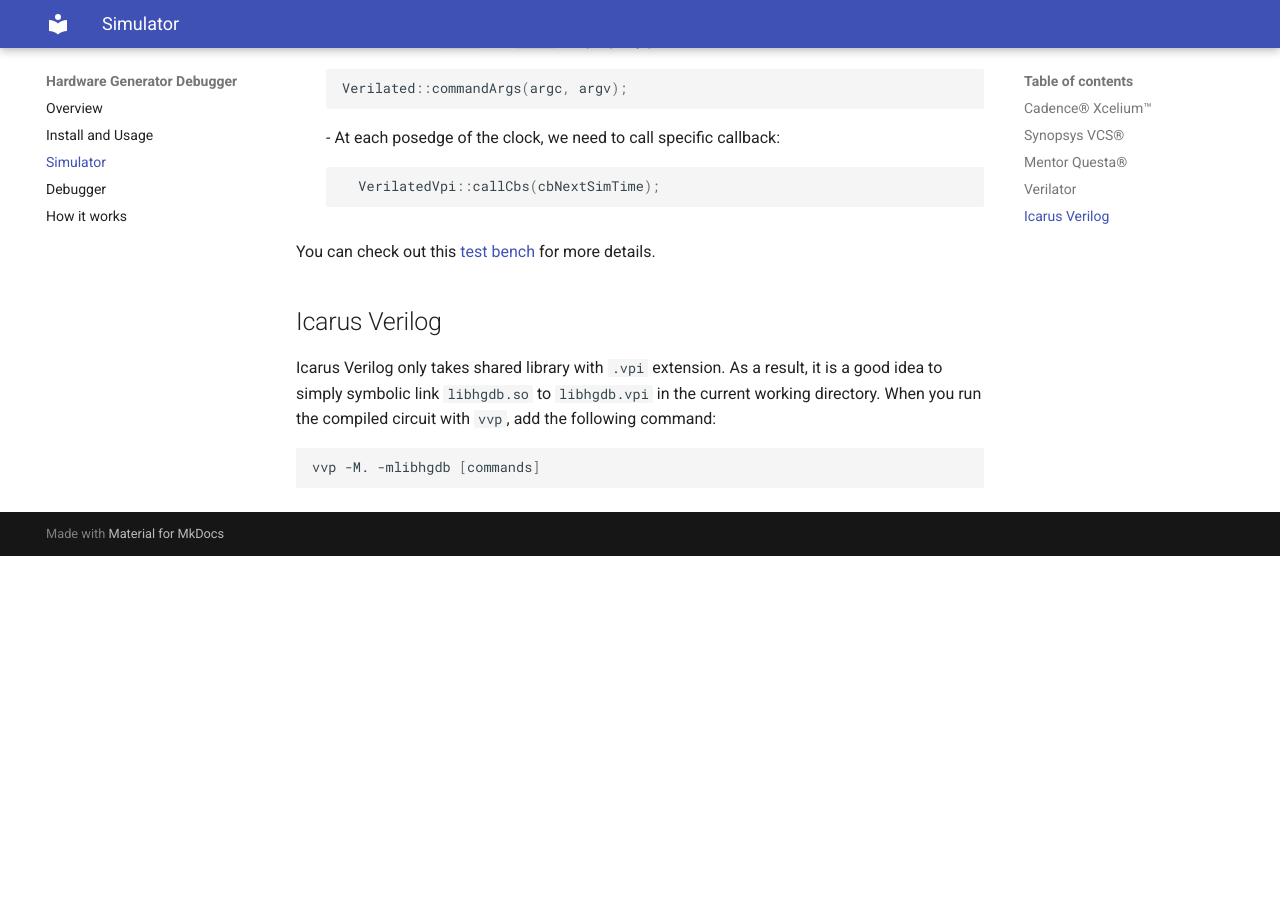
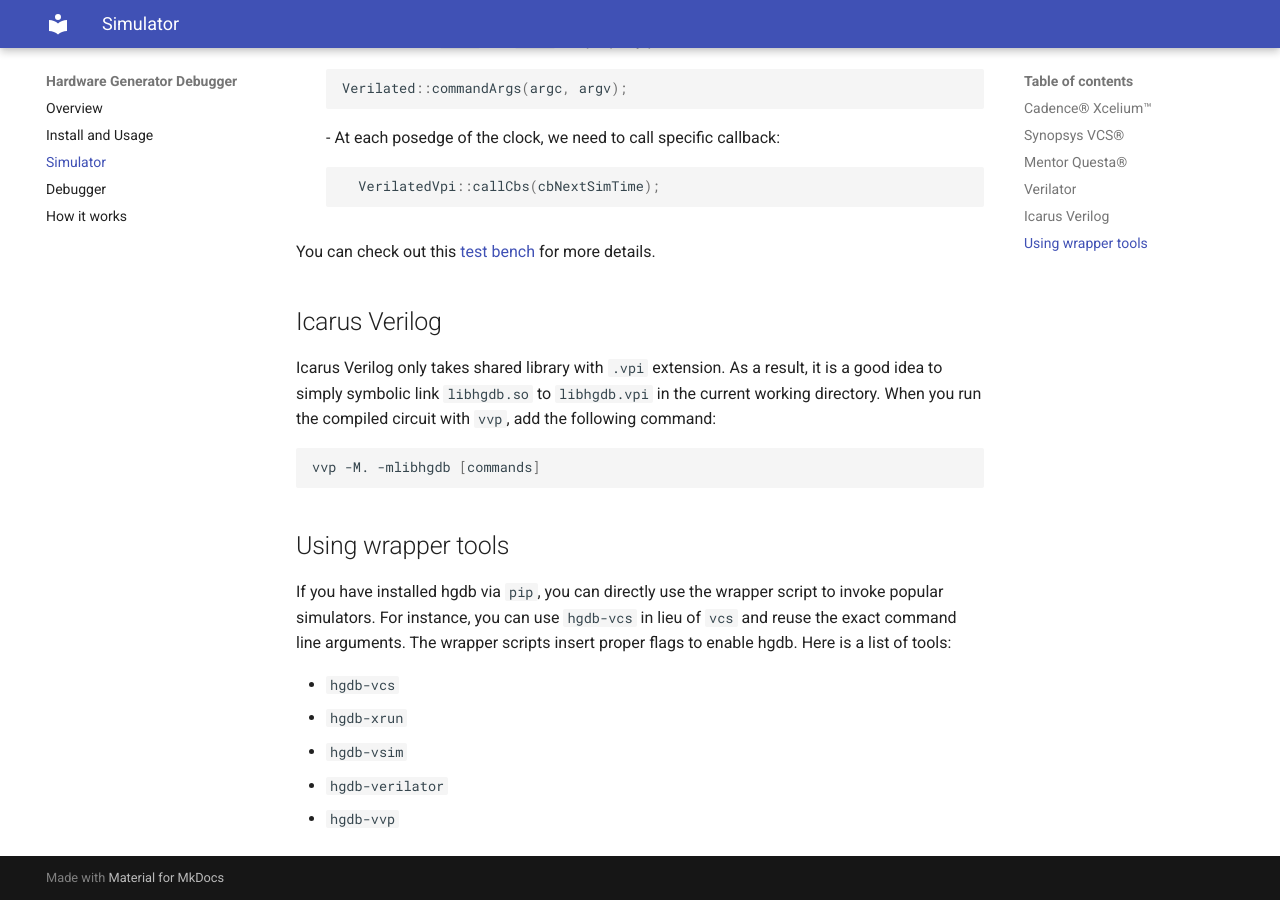
Before and after one commit to Kuree/hgdb, an MkDocs documentation site: the page built from docs/simulator.md, in a window 1280 px wide and 900 px high, scrolled down 1380 px. Built offline with MkDocs 1.6.1 and Material for MkDocs 9.7.7, drawn with Linux system fonts in a browser that asks for light colours; before the commit the page ends 1936 px from its top, so only the background shows below that.

Commit message:
[doc] update docs

````diff
--- a/docs/simulator.md
+++ b/docs/simulator.md
@@ -72,3 +72,15 @@
 ```bash
 vvp -M. -mlibhgdb [commands]
 ```
+
+## Using wrapper tools
+If you have installed hgdb via `pip`, you can directly use the wrapper
+script to invoke popular simulators. For instance, you can use `hgdb-vcs`
+in lieu of `vcs` and reuse the exact command line arguments. The wrapper
+scripts insert proper flags to enable hgdb. Here is a list of tools:
+
+- `hgdb-vcs`
+- `hgdb-xrun`
+- `hgdb-vsim`
+- `hgdb-verilator`
+- `hgdb-vvp`
````
Also changed, not shown: README.rst.
